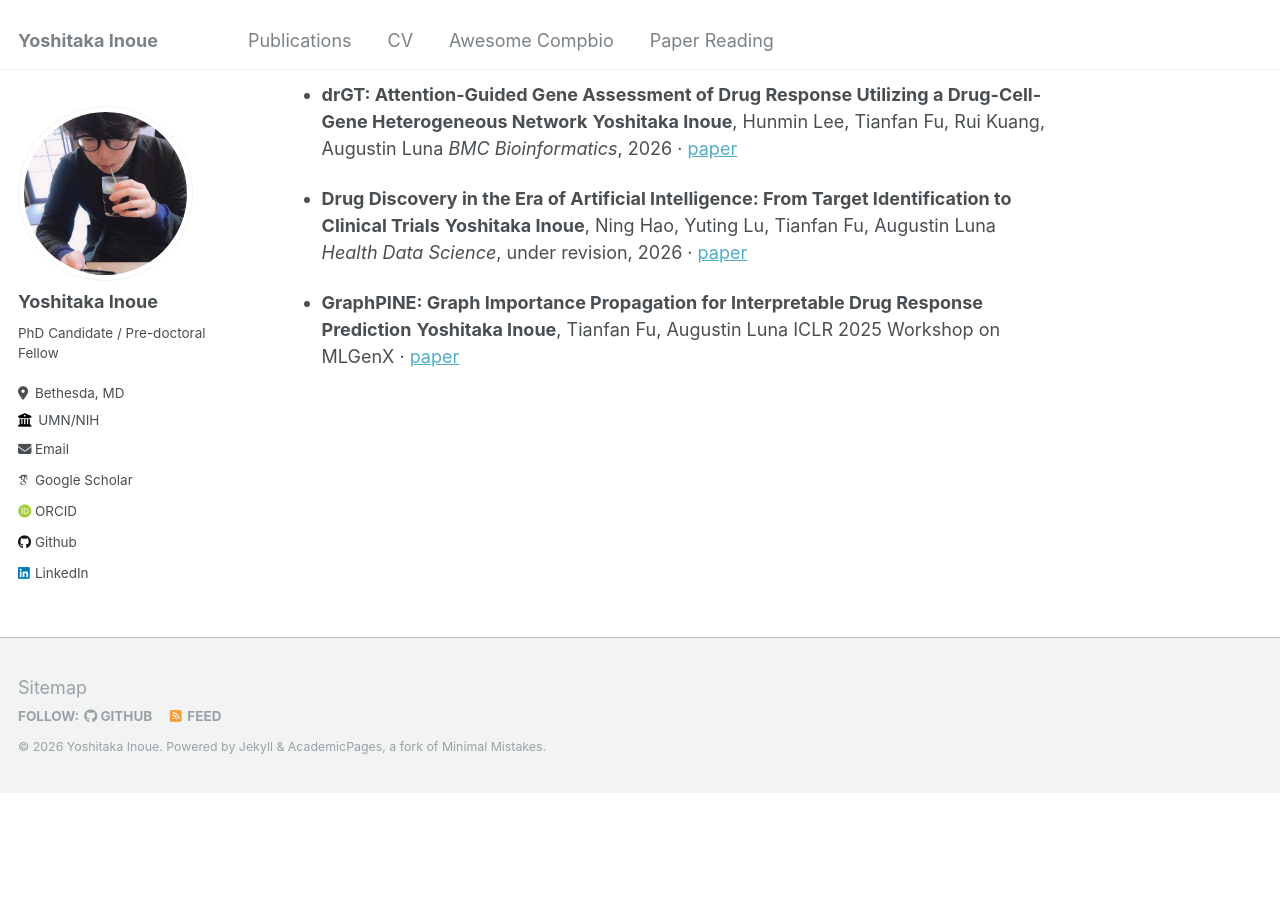
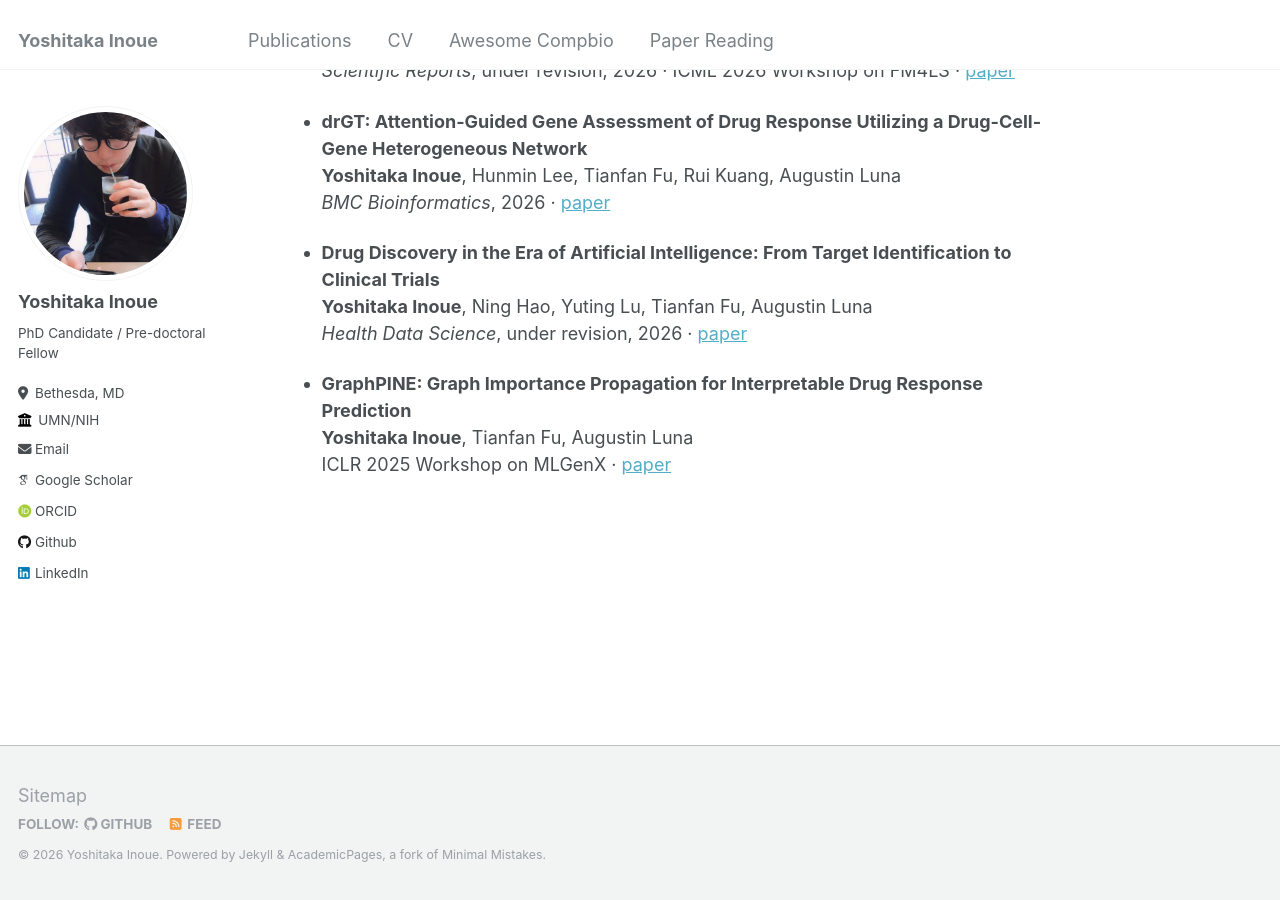
Before and after one commit to inoue0426/inoue0426.github.io, a Jekyll site: the page built from _pages/about.md, in a window 1280 px wide and 900 px high, scrolled down 1242 px. Built offline with Jekyll 4.4.1, drawn with Linux system fonts in a browser that asks for light colours; some web fonts are replaced; before the commit the page ends 2034 px from its top, so only the background shows below that.

Commit message:
update main page

```diff
--- a/_pages/about.md
+++ b/_pages/about.md
@@ -33,18 +33,18 @@
 
 ## Selected Publications
 
-- **DrugAgent: Reliable Multi-Agent Aggregation under Conflicting Biomedical Evidence**
-  **Yoshitaka Inoue**, Tianci Song, Xinlin Wang, Augustin Luna, Tianfan Fu
+- **DrugAgent: Reliable Multi-Agent Aggregation under Conflicting Biomedical Evidence**<br>
+  **Yoshitaka Inoue**, Tianci Song, Xinlin Wang, Augustin Luna, Tianfan Fu<br>
   *Scientific Reports*, under revision, 2026 · ICML 2026 Workshop on FM4LS · [paper](https://arxiv.org/abs/2408.13378)
 
-- **drGT: Attention-Guided Gene Assessment of Drug Response Utilizing a Drug-Cell-Gene Heterogeneous Network**
-  **Yoshitaka Inoue**, Hunmin Lee, Tianfan Fu, Rui Kuang, Augustin Luna
+- **drGT: Attention-Guided Gene Assessment of Drug Response Utilizing a Drug-Cell-Gene Heterogeneous Network**<br>
+  **Yoshitaka Inoue**, Hunmin Lee, Tianfan Fu, Rui Kuang, Augustin Luna<br>
   *BMC Bioinformatics*, 2026 · [paper](https://link.springer.com/article/10.1186/s12859-026-06417-z)
 
-- **Drug Discovery in the Era of Artificial Intelligence: From Target Identification to Clinical Trials**
-  **Yoshitaka Inoue**, Ning Hao, Yuting Lu, Tianfan Fu, Augustin Luna
+- **Drug Discovery in the Era of Artificial Intelligence: From Target Identification to Clinical Trials**<br>
+  **Yoshitaka Inoue**, Ning Hao, Yuting Lu, Tianfan Fu, Augustin Luna<br>
   *Health Data Science*, under revision, 2026 · [paper](https://www.preprints.org/manuscript/202606.0091)
 
-- **GraphPINE: Graph Importance Propagation for Interpretable Drug Response Prediction**
-  **Yoshitaka Inoue**, Tianfan Fu, Augustin Luna
+- **GraphPINE: Graph Importance Propagation for Interpretable Drug Response Prediction**<br>
+  **Yoshitaka Inoue**, Tianfan Fu, Augustin Luna<br>
   ICLR 2025 Workshop on MLGenX · [paper](https://arxiv.org/abs/2504.05454)
```
